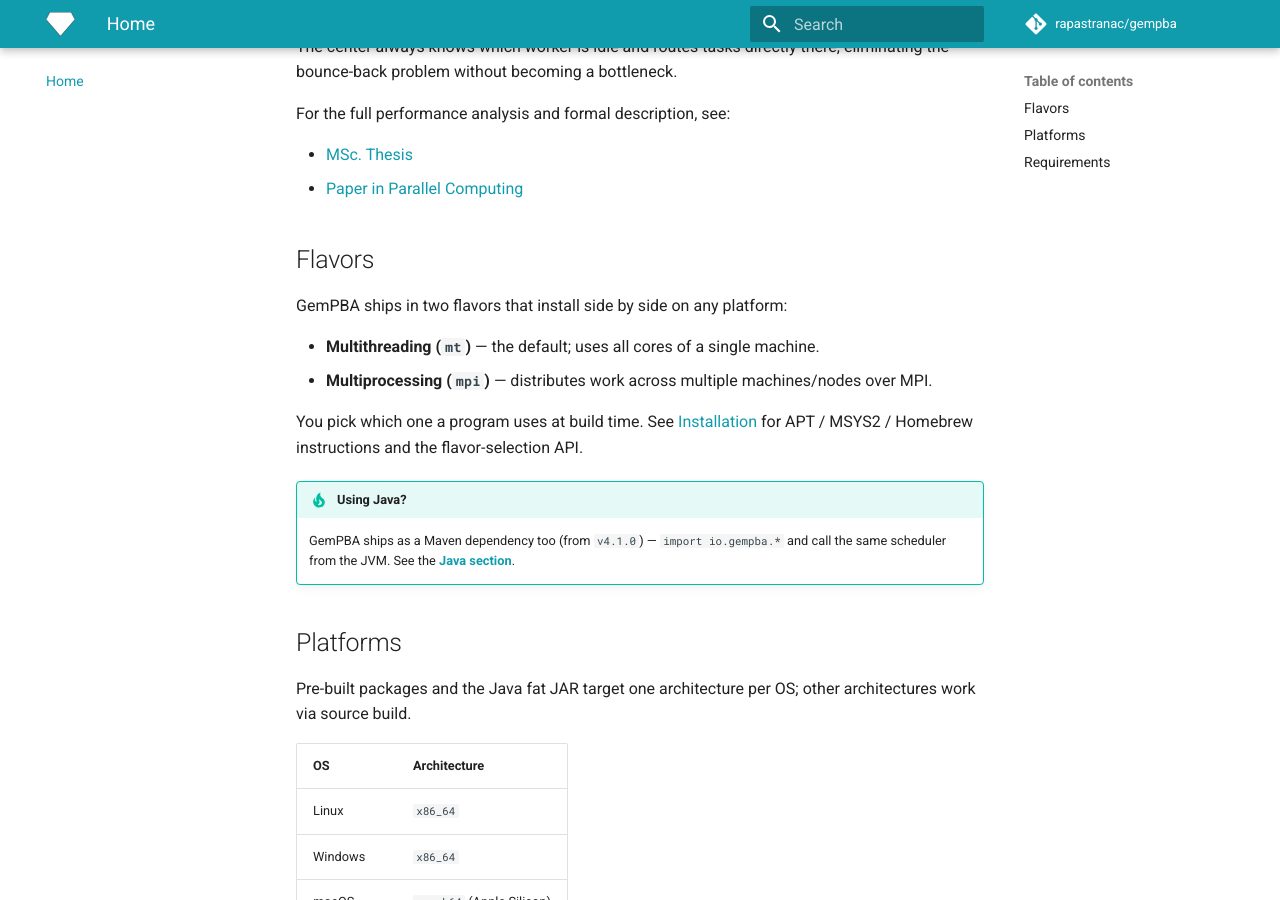
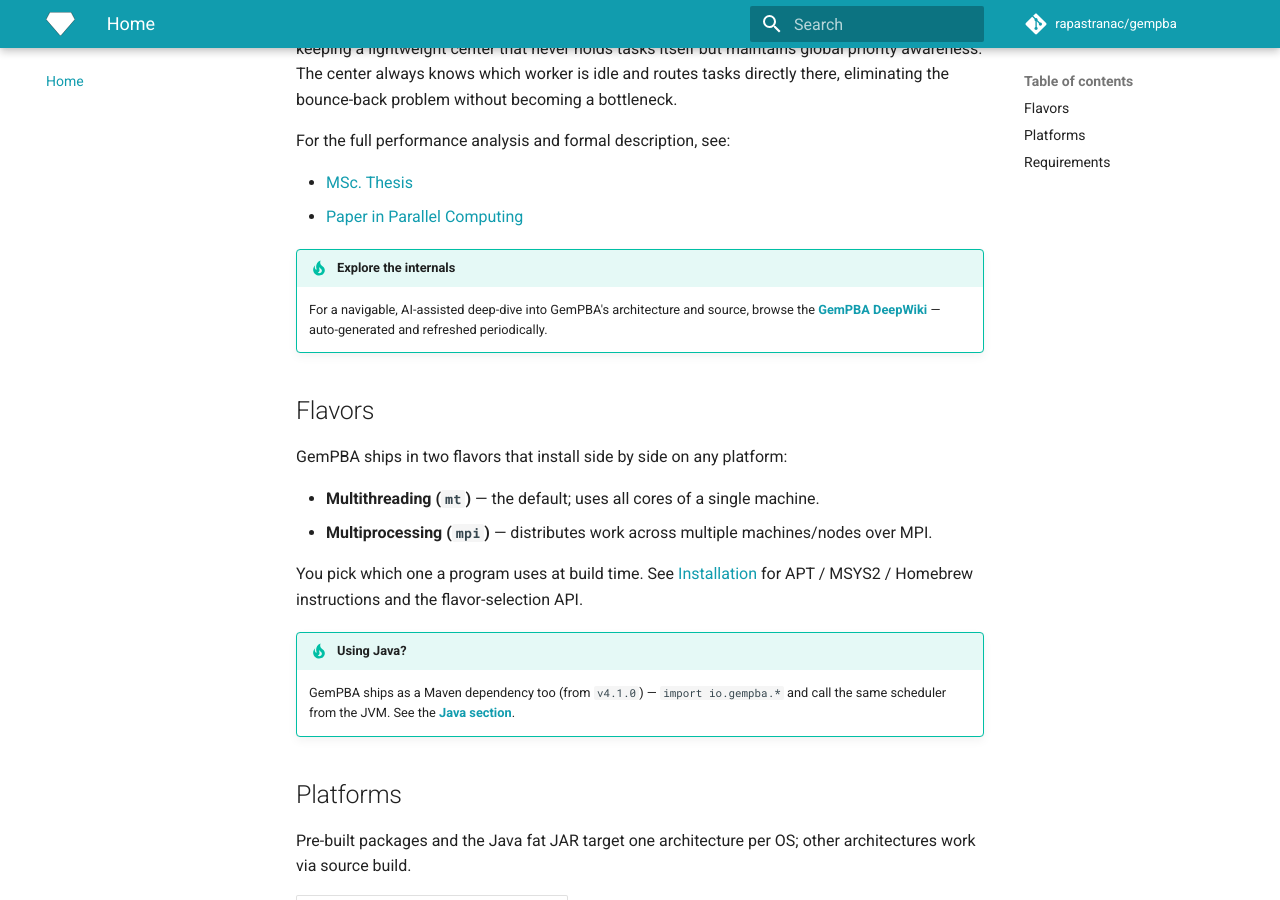
Before and after one commit to rapastranac/gempba-docs, an MkDocs documentation site: the page built from docs/index.md, in a window 1280 px wide and 900 px high, scrolled down 727 px. Built offline with MkDocs 1.6.1 and Material for MkDocs 9.7.7, drawn with Linux system fonts in a browser that asks for light colours; comment, search, counter and statistics services are not loaded.

Commit message:
#22 Add a DeepWiki reference to the home page
- Add the official "Ask DeepWiki" badge to the top badge row
- Add a contextual tip linking the GemPBA DeepWiki for an architecture and source deep-dive

```diff
--- a/docs/index.md
+++ b/docs/index.md
@@ -7,6 +7,7 @@
 [![codecov](https://codecov.io/gh/rapastranac/gempba/branch/main/graph/badge.svg)](https://codecov.io/gh/rapastranac/gempba)
 ![GitHub License](https://img.shields.io/github/license/rapastranac/gempba)
 ![GitHub Release](https://img.shields.io/github/v/release/rapastranac/gempba)
+[![Ask DeepWiki](https://deepwiki.com/badge.svg)](https://deepwiki.com/rapastranac/gempba)
 
 **GemPBA** is a hybrid parallelization framework for branching algorithms. It supports:
 
@@ -24,6 +25,9 @@
 
 - [MSc. Thesis](http://hdl.handle.net/11143/18687)
 - [Paper in Parallel Computing](https://doi.org/10.1016/j.parco.2023.103024)
+
+!!! tip "Explore the internals"
+    For a navigable, AI-assisted deep-dive into GemPBA's architecture and source, browse the **[GemPBA DeepWiki](https://deepwiki.com/rapastranac/gempba)** — auto-generated and refreshed periodically.
 
 ## Flavors
 
```
